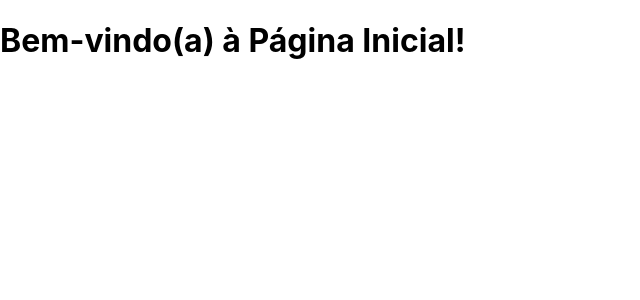
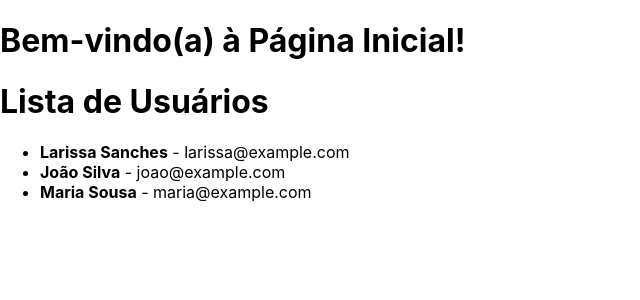
Before and after one commit to indigotech/onboard-larissa-sanches, a React (Create React App) app: page /home in a window 1280 px wide. Shown: the top 300 px of the page, without its empty margins (0-640 px from the left). Built offline with nearby package versions, Linux system fonts and the light colour scheme.

Commit message:
Implementação a UI da lista de usuários e integrá-la à página inicial

```diff
--- a/src/Home.tsx
+++ b/src/Home.tsx
@@ -1,9 +1,11 @@
 import React from 'react';
+import UsersList from './UsersList';
 
 const Home: React.FC = () => {
   return (
     <div>
       <h1>Bem-vindo(a) à Página Inicial!</h1>
+      <UsersList />
     </div>
   );
 };
--- /dev/null
+++ b/src/UsersList.tsx
@@ -0,0 +1,29 @@
+import React from 'react';
+
+interface User {
+  name: string;
+  email: string;
+}
+
+const fakeUsers: User[] = [
+  { name: 'Larissa Sanches', email: 'larissa@example.com' },
+  { name: 'João Silva', email: 'joao@example.com' },
+  { name: 'Maria Sousa', email: 'maria@example.com' },
+];
+
+const UsersList: React.FC = () => {
+  return (
+    <div>
+      <h1>Lista de Usuários</h1>
+      <ul>
+        {fakeUsers.map((user, index) => (
+          <li key={index}>
+            <strong>{user.name}</strong> - {user.email}
+          </li>
+        ))}
+      </ul>
+    </div>
+  );
+};
+
+export default UsersList;
```
